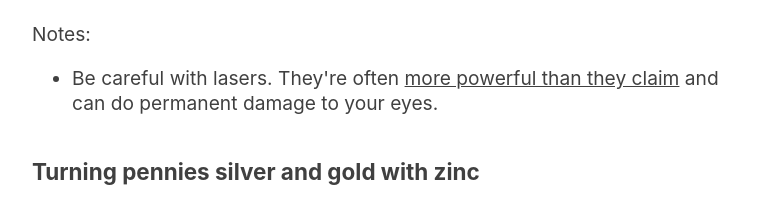
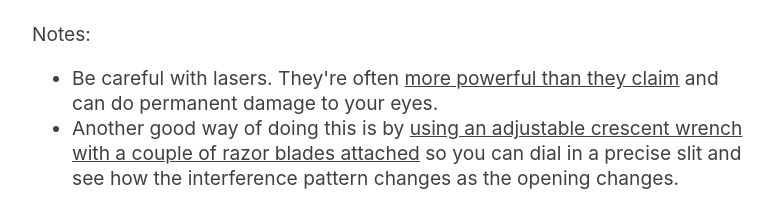
Before and after one commit to bakkot/writing, a website: page docs/science-demos.html in a window 1280 px wide. Shown: the part 7569-7774 px from the top of the page, without its empty margins (248-1020 px from the left). Drawn offline with Linux system fonts and the light colour scheme.

Commit message:
add wrench to double slit

```diff
--- a/docs/science-demos.html
+++ b/docs/science-demos.html
@@ -141,6 +141,7 @@
   <p>Notes:
     <ul>
       <li>Be careful with lasers. They're often <a href="https://www.youtube.com/watch?v=DMVWW-bmKwQ">more powerful than they claim</a> and can do permanent damage to your eyes.
+      <li>Another good way of doing this is by <a href="https://www.youtube.com/watch?v=ebDLS256oWU">using an adjustable crescent wrench with a couple of razor blades attached</a> so you can dial in a precise slit and see how the interference pattern changes as the opening changes.
     </ul>
   </p>
 
```
